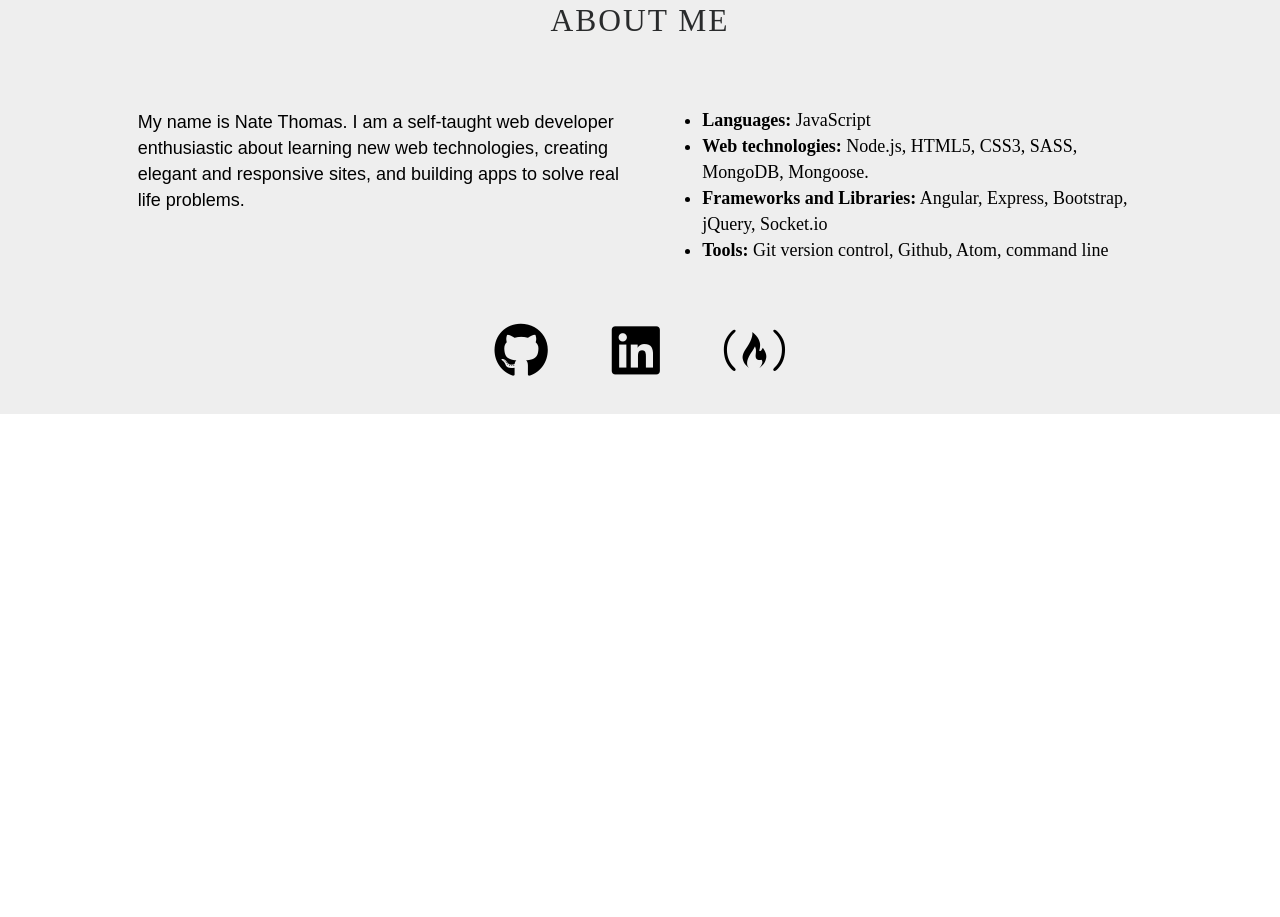
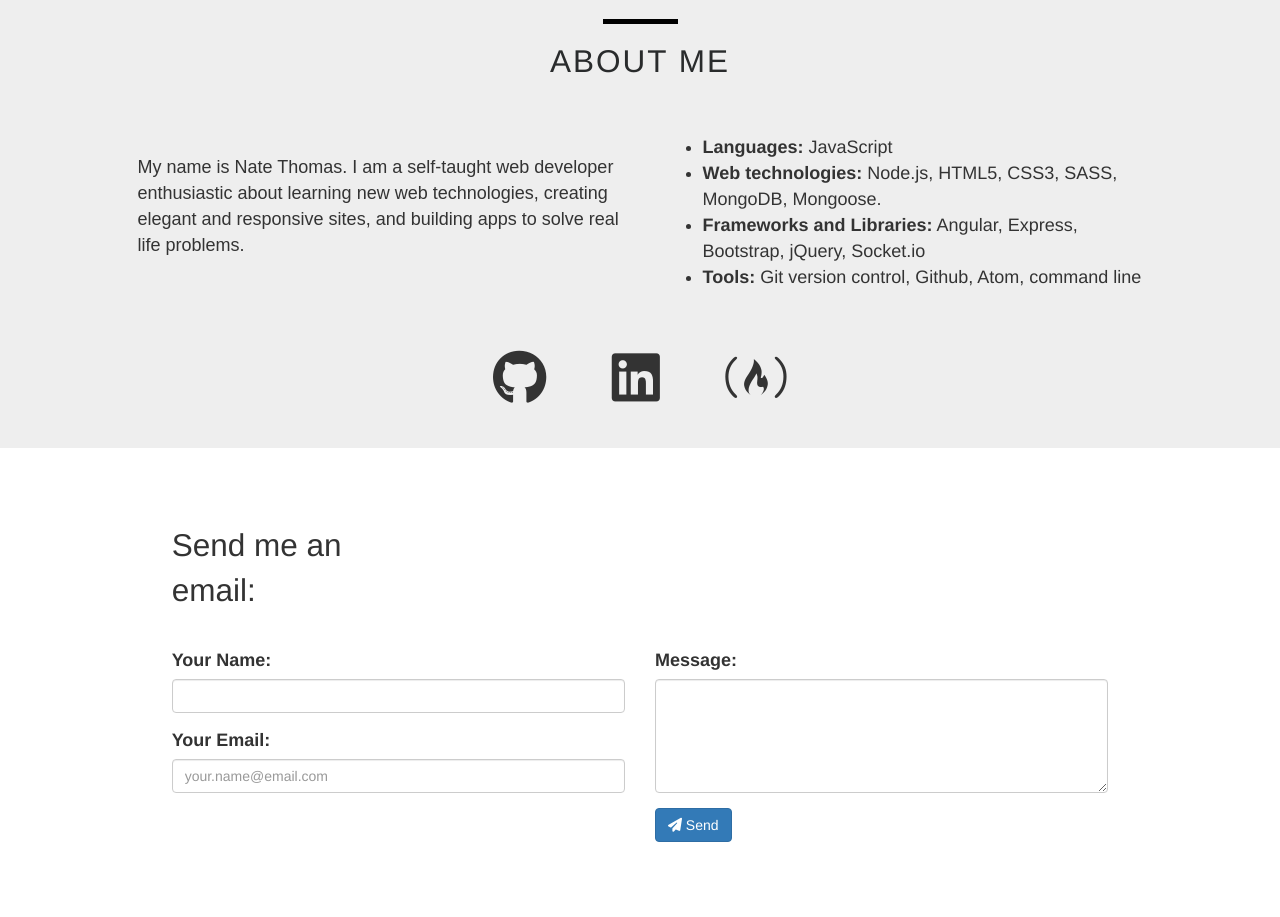
Before and after one commit to nategthomas/Portfolio, a plain HTML site: page index.html in a window 1280 px wide. Shown: the part 1393-2310 px from the top of the page. Before the commit the page ends 1807 px from the top, so only its background shows below. Drawn offline with nearby package versions, Linux system fonts and the light colour scheme; some packages are replaced by stand-ins of ours; a script that the page names is missing.

Commit message:
email form

```diff
--- a/app.js
+++ b/app.js
@@ -1,14 +1,23 @@
 $(document).ready(function() {
-  var target = document.getElementById("projectSection");
+  var navHeight = 55;
+  var hometarget = $("#homeSection").offset().top;
+  var homeTarget = hometarget - navHeight;
+  $("#homeTag").click(function() {
+    $(window).scrollTo(homeTarget, 1000);
+  })
+  var targetproj = $(".container-prj").offset().top;
+  var targetProj = targetproj - navHeight;
   $("#projectTag").click(function() {
-    $(window).scrollTo(target, 1000);
+    $(window).scrollTo(targetProj, 1000);
   })
-  var aboutTarget = document.getElementById("aboutSection")
+  var abouttarget = $("#aboutSection").offset().top;
+  var aboutTarget = abouttarget - navHeight;
   $("#aboutTag").click(function() {
     $(window).scrollTo(aboutTarget, 1000);
   })
-  var homeTarget = document.getElementById("homeSection")
-  $("#homeTag").click(function() {
-    $(window).scrollTo(homeTarget, 1000);
+  var contacttarget = $("#gform").offset().top;
+  var contactTarget = contacttarget - navHeight;
+  $("#contactTag").click(function() {
+    $(window).scrollTo(contactTarget, 1000);
   })
 });
--- a/index.html
+++ b/index.html
@@ -3,6 +3,7 @@
   <head>
     <meta charset="utf-8">
     <title>NateThomas</title>
+    <link rel="stylesheet" href="https://maxcdn.bootstrapcdn.com/bootstrap/3.3.7/css/bootstrap.min.css" integrity="sha384-BVYiiSIFeK1dGmJRAkycuHAHRg32OmUcww7on3RYdg4Va+PmSTsz/K68vbdEjh4u" crossorigin="anonymous">
     <link rel='stylesheet' href="public/SASS/styles.css" type='text/css'>
     <script src="https://use.fontawesome.com/78d8a8ef87.js"></script>
     <script src="https://ajax.googleapis.com/ajax/libs/jquery/3.2.1/jquery.min.js"></script>
@@ -15,7 +16,7 @@
           <a id="homeTag" href="#" >Home</a>
           <a id="projectTag" href="#">Projects</a>
           <a id="aboutTag" href="#">About</a>
-          <a href="#">Contact</a>
+          <a id="contactTag" href="#">Contact</a>
         </div>
       </div>
       <div class="nav-hidden">
@@ -32,7 +33,6 @@
         <div id='title' >Full-Stack Web Developer</div>
       </div>
     </div>
-    <a id="projectSection"></a>
     <div class="container-prj">
       <div class="wrapper-prj">
         <a href="https://voter-app1.herokuapp.com/">
@@ -72,7 +72,7 @@
       </div>
     </div>
     <div id="aboutSection" class="about-wrapper">
-      <div class="row">
+      <div class="row1">
         <div id='line'></div>
         <div id="about-me">
           ABOUT ME
@@ -98,13 +98,59 @@
       </div>
       <div id="social-media">
         <div id="media-wrapper">
-          <i id="github-icon" class="fa fa-github" aria-hidden="true"></i>
-          <i id ="linkedin-icon" class="fa fa-linkedin-square" aria-hidden="true"></i>
-          <i class="fa fa-free-code-camp" aria-hidden="true"></i>
-
-
+          <a href="https://github.com/nategthomas"><i id="github-icon" class="fa fa-github" aria-hidden="true"></i></a>
+          <a ><i id ="linkedin-icon" class="fa fa-linkedin-square" aria-hidden="true"></i></a>
+          <a >  <i class="fa fa-free-code-camp" aria-hidden="true"></i></a>
         </div>
       </div>
     </div>
+
+    <form id="gform" method="POST" class="pure-form pure-form-stacked"
+      action="https://script.google.com/a/ncsu.edu/macros/s/AKfycbxbF4qfsGN6mSCHePpym5cIw4O5w0XVfKVz8QNy_Vgk7tRSZVyd/exec">
+      <div class="row">
+        <div class=" col-md-3 col-md-offset-1">
+          <div class="contact-title">
+            Send me an email:
+          </div>
+        </div>
+      </div>
+      <div class="row contact">
+        <div class="col-md-offset-1 col-md-5">
+          <div class="contact-wrapper">
+            <div class="form-group">
+              <label for="name">Your Name: </label>
+              <input class="form-control" id="name" name="name" />
+            </div>
+            <div class="form-group name-email">
+              <label for="email">Your Email:</label>
+              <input class="form-control" id="email" name="email" type="email" value=""
+              required placeholder="your.name@email.com"/>
+              <span id="email-invalid" style="display:none">
+                Must be a valid email address</span>
+              </div>
+            </div>
+        </div>
+        <div class="col-md-5">
+          <div class="contact-wrapper message">
+            <div class="form-group">
+              <label for="message">Message: </label>
+              <textarea class="form-control" id="message" name="message" rows="5"></textarea>
+            </div>
+            <button class="btn btn-primary">
+              <i class="fa fa-paper-plane"></i>&nbsp;Send
+            </button>
+          </div>
+        </div>
+      </div>
+    </form>
+    <div style="display:none;" id="thankyou_message">
+      <h2><em>Thanks</em> for contacting me!
+        I will get back to you soon!</h2>
+    </div>
+
+    <!-- Submit the Form to Google Using "AJAX" -->
+    <script data-cfasync="false" type="text/javascript"
+    src="https://cdn.rawgit.com/dwyl/html-form-send-email-via-google-script-without-server/master/form-submission-handler.js"></script>
+
   </body>
 </html>
--- a/public/SASS/styles.css
+++ b/public/SASS/styles.css
@@ -106,14 +106,14 @@ body {
 
 .about-wrapper {
   background-color: #eeeeee; }
-  .about-wrapper .row {
+  .about-wrapper .row1 {
     padding: 20px 0 20px 0; }
-    .about-wrapper .row #line {
+    .about-wrapper .row1 #line {
       margin: 15px auto;
       background-color: black;
       height: 5px;
       width: 75px; }
-    .about-wrapper .row #about-me {
+    .about-wrapper .row1 #about-me {
       text-align: center;
       font-size: 175%;
       letter-spacing: 2px;
@@ -143,9 +143,19 @@ body {
     .about-wrapper #social-media #media-wrapper {
       font-size: 55px;
       text-align: center; }
+      .about-wrapper #social-media #media-wrapper a {
+        text-decoration: none;
+        color: inherit; }
       .about-wrapper #social-media #media-wrapper #github-icon {
-        margin-right: 50px; }
+        margin-right: 50px;
+        cursor: pointer; }
       .about-wrapper #social-media #media-wrapper #linkedin-icon {
         margin-right: 50px; }
 
+#gform {
+  padding: 75px; }
+  #gform .contact-title {
+    margin: 0px 0px 35px 0px;
+    font-size: 175%; }
+
 /*# sourceMappingURL=styles.css.map */
```
